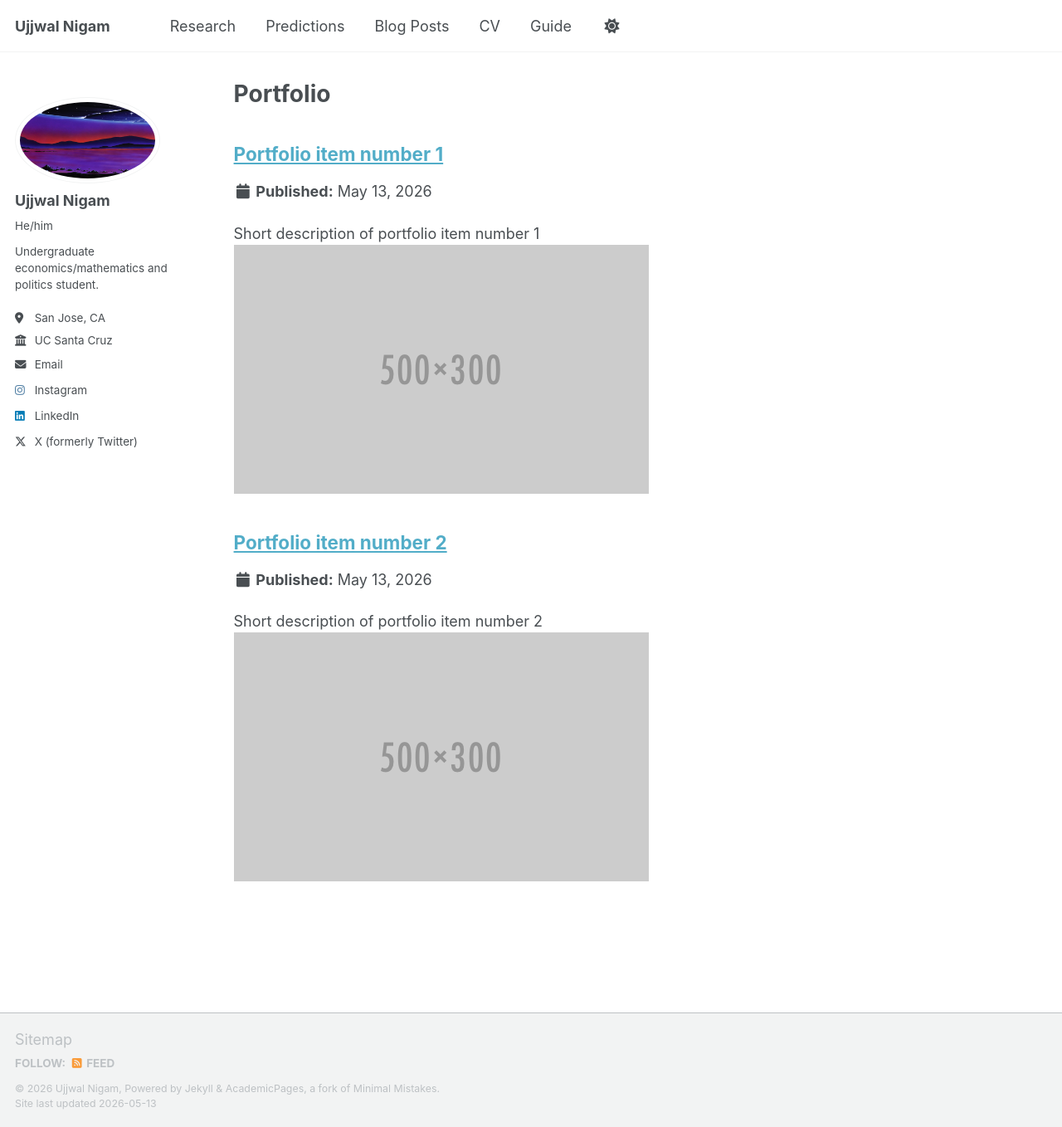
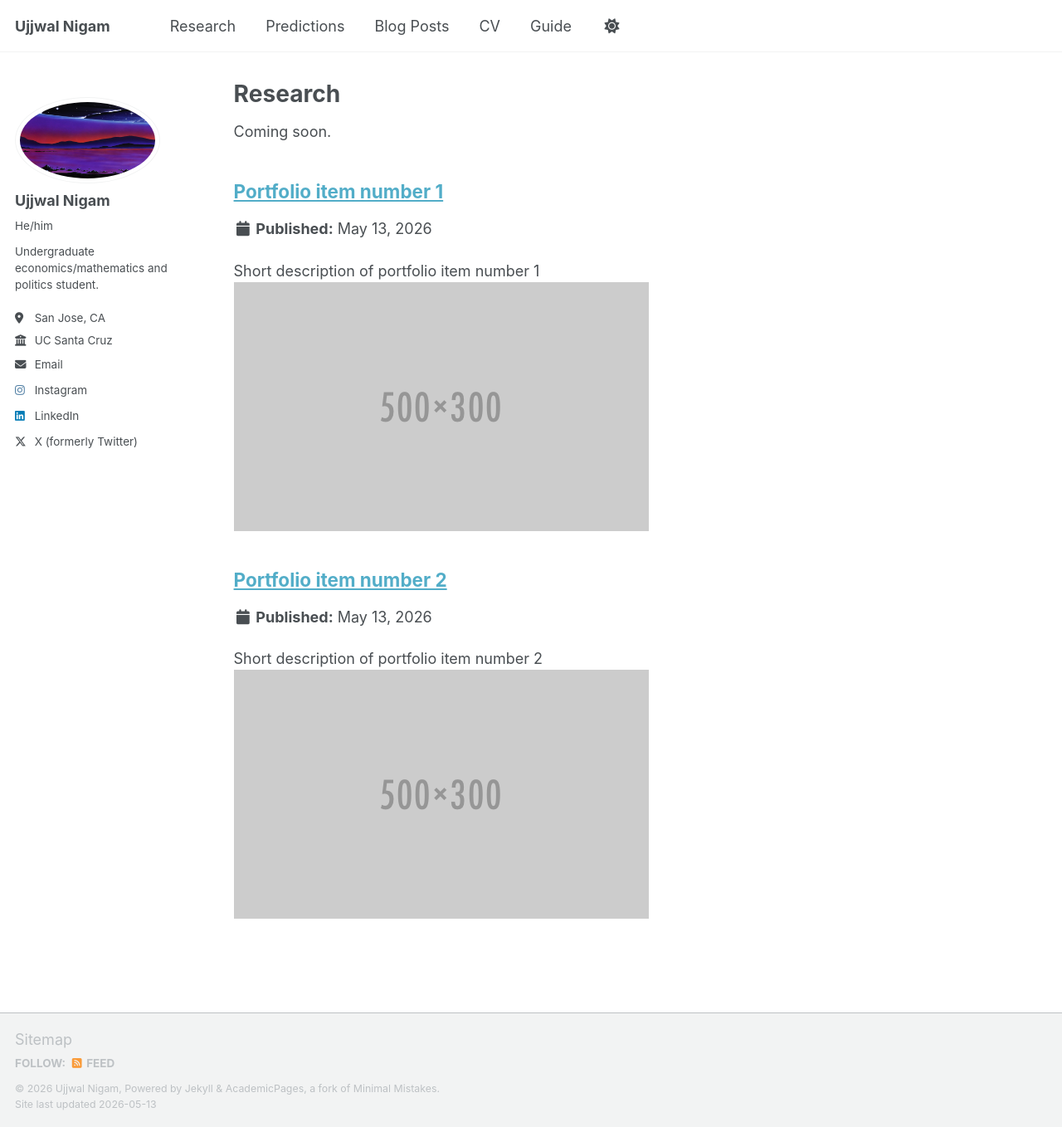
Before and after one commit to Ujjwal-Nigam/Ujjwal-Nigam.github.io, a Jekyll site: the page built from _pages/research.html, in a window 1280 px wide and 1358 px high. Shown: the whole window at 83% size. Built offline with Jekyll 4.4.1, drawn with Linux system fonts in a browser that asks for light colours; a script bundle is joined from its source files by our own code; library files that are not in the unit come from our copies.

Commit message:
research page

```diff
--- a/_pages/portfolio.html
+++ b/_pages/research.html
@@ -1,9 +1,11 @@
 ---
 layout: archive
-title: "Portfolio"
-permalink: /portfolio/
+title: "Research"
+permalink: /research/
 author_profile: true
 ---
+
+<p>Coming soon.</p>
 
 {% include base_path %}
 
```
